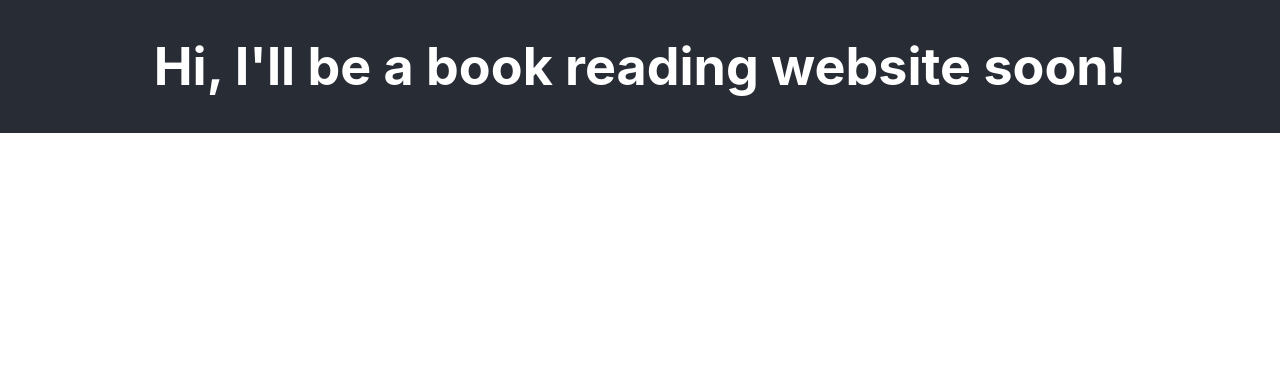
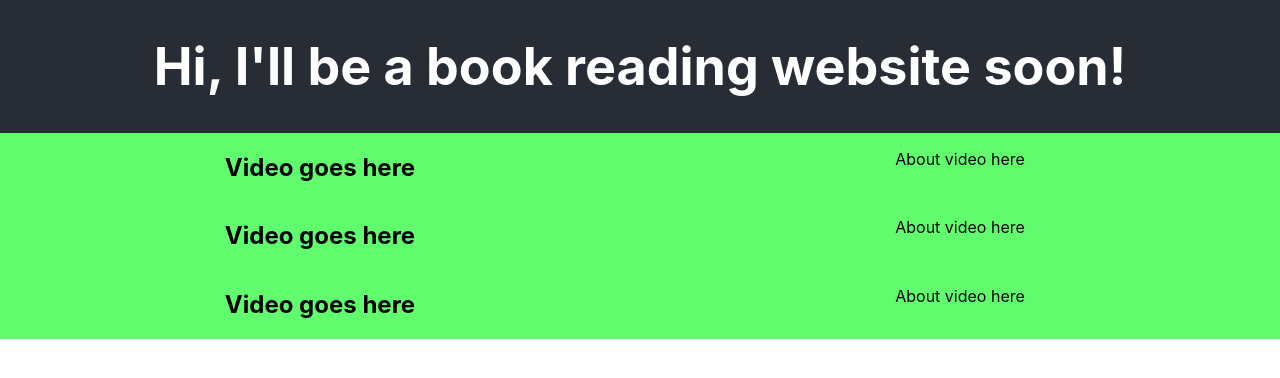
Before and after one commit to DebBugging/Mundo-Libreo, a React (Create React App) app: page / in a window 1280 px wide. Shown: the top 378 px of the page. Built offline with nearby package versions, Linux system fonts and the light colour scheme.

Commit message:
Add place holder layout for main content

```diff
--- a/src/App.css
+++ b/src/App.css
@@ -12,3 +12,10 @@
   font-size: calc(10px + 2vmin);
   color: white;
 }
+
+.OpenBook {
+  display: grid;
+  grid-template-columns: repeat(2, 1fr);
+  grid-template-rows: 3;
+  justify-content: center;
+}
--- a/src/App.js
+++ b/src/App.js
@@ -1,12 +1,14 @@
 import React, { Component } from "react";
 import "./App.css";
 import Header from "./Components/Header";
+import OpenBook from "./Components/OpenBook";
 
 export default class App extends Component {
   render() {
     return (
       <div className="App">
         <Header />
+        <OpenBook />
       </div>
     );
   }
--- a/src/Components/OpenBook.js
+++ b/src/Components/OpenBook.js
@@ -0,0 +1,18 @@
+import React, { Component } from "react";
+
+export default class OpenBook extends Component {
+  render() {
+    return (
+        <div className="OpenBook">
+        <h2>Video goes here</h2>
+        <p className="about-vid">About video here</p>
+
+        <h2>Video goes here</h2>
+        <p className="about-vid">About video here</p>
+
+        <h2>Video goes here</h2>
+        <p className="about-vid">About video here</p>
+    </div>
+    );
+  }
+}
```
Also changed, not shown: 1 other file (tests, documents, lock files or other folders).
